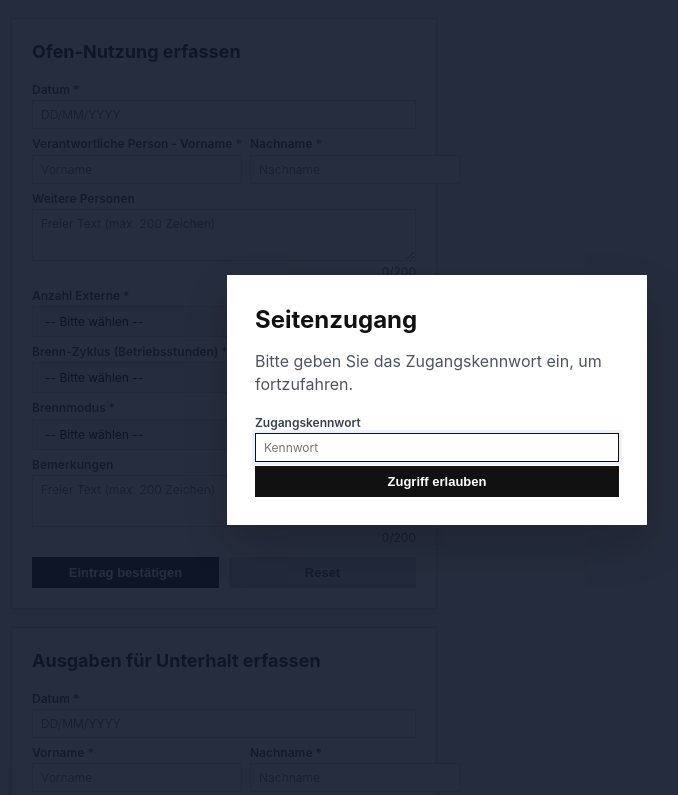
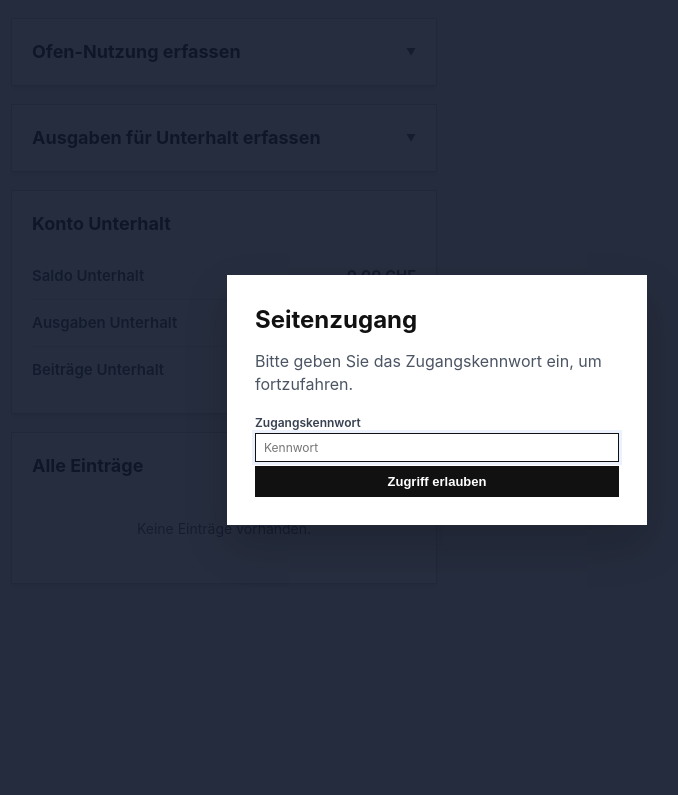
Before and after one commit to LukaThirden/brennprozess-app, an Electron app: page brennprozess.html in a window 900 px wide. Shown: the top 795 px of the page, without its empty margins (13-691 px from the left). Drawn offline with nearby package versions, Linux system fonts and the light colour scheme; no server answers.

Commit message:
Make form sections collapsible like entries

```diff
--- a/brennprozess.css
+++ b/brennprozess.css
@@ -117,6 +117,38 @@ html, body {
   color: var(--gray-900);
   border-bottom: none;
   padding-bottom: 0;
+}
+
+.form-section-toggle {
+  display: flex;
+  align-items: center;
+  justify-content: space-between;
+  cursor: pointer;
+  user-select: none;
+}
+
+.form-section-toggle h2 {
+  margin-bottom: 0;
+}
+
+.form-section-chevron {
+  font-size: 10px;
+  color: var(--gray-600);
+  margin-left: 8px;
+  transition: transform 0.2s ease;
+}
+
+.form-section-toggle[aria-expanded='true'] .form-section-chevron {
+  transform: rotate(180deg);
+}
+
+.form-section-body {
+  display: none;
+  margin-top: 12px;
+}
+
+.form-section-body--open {
+  display: block;
 }
 
 .entries-section-header {
--- a/brennprozess.html
+++ b/brennprozess.html
@@ -31,7 +31,11 @@
   <main class="main-container">
     <!-- Eingabeformular -->
     <section id="brennSection" class="form-section">
-      <h2>Ofen-Nutzung erfassen</h2>
+      <div class="form-section-toggle" data-target="brennSectionBody" role="button" tabindex="0" aria-expanded="false" aria-controls="brennSectionBody">
+        <h2>Ofen-Nutzung erfassen</h2>
+        <span class="form-section-chevron">▼</span>
+      </div>
+      <div id="brennSectionBody" class="form-section-body">
       <form id="brennForm" class="form">
         <!-- Datum -->
         <div class="form-group">
@@ -167,11 +171,16 @@
           <button type="reset" class="reset-button">Reset</button>
         </div>
       </form>
+      </div>
     </section>
 
     <!-- Ausgabenerfassung Unterhalt -->
     <section id="unterhaltSection" class="form-section">
-      <h2>Ausgaben für Unterhalt erfassen</h2>
+      <div class="form-section-toggle" data-target="unterhaltSectionBody" role="button" tabindex="0" aria-expanded="false" aria-controls="unterhaltSectionBody">
+        <h2>Ausgaben für Unterhalt erfassen</h2>
+        <span class="form-section-chevron">▼</span>
+      </div>
+      <div id="unterhaltSectionBody" class="form-section-body">
       <form id="unterhaltForm" class="form">
         <!-- Datum -->
         <div class="form-group">
@@ -247,6 +256,7 @@
           <button type="reset" class="reset-button">Reset</button>
         </div>
       </form>
+      </div>
     </section>
 
     <section class="konto-section" aria-label="Konto Unterhalt">
--- a/brennprozess.js
+++ b/brennprozess.js
@@ -92,6 +92,8 @@ document.addEventListener('DOMContentLoaded', async () => {
 });
 
 function setupEventListeners() {
+  setupFormSectionToggles();
+
   // Form
   form.addEventListener('submit', handleFormSubmit);
   form.addEventListener('reset', resetForm);
@@ -137,6 +139,32 @@ function setupEventListeners() {
   exportModalClose.addEventListener('click', closeExportModal);
   exportCancelButton.addEventListener('click', closeExportModal);
   exportConfirmButton.addEventListener('click', handleExportConfirm);
+}
+
+function setupFormSectionToggles() {
+  const toggles = document.querySelectorAll('.form-section-toggle');
+
+  toggles.forEach((toggle) => {
+    const targetId = toggle.dataset.target;
+    const body = targetId ? document.getElementById(targetId) : null;
+
+    if (!body) {
+      return;
+    }
+
+    const toggleSection = () => {
+      const isOpen = body.classList.toggle('form-section-body--open');
+      toggle.setAttribute('aria-expanded', String(isOpen));
+    };
+
+    toggle.addEventListener('click', toggleSection);
+    toggle.addEventListener('keydown', (event) => {
+      if (event.key === 'Enter' || event.key === ' ') {
+        event.preventDefault();
+        toggleSection();
+      }
+    });
+  });
 }
 
 function updateSyncStatus(enabled) {
```
